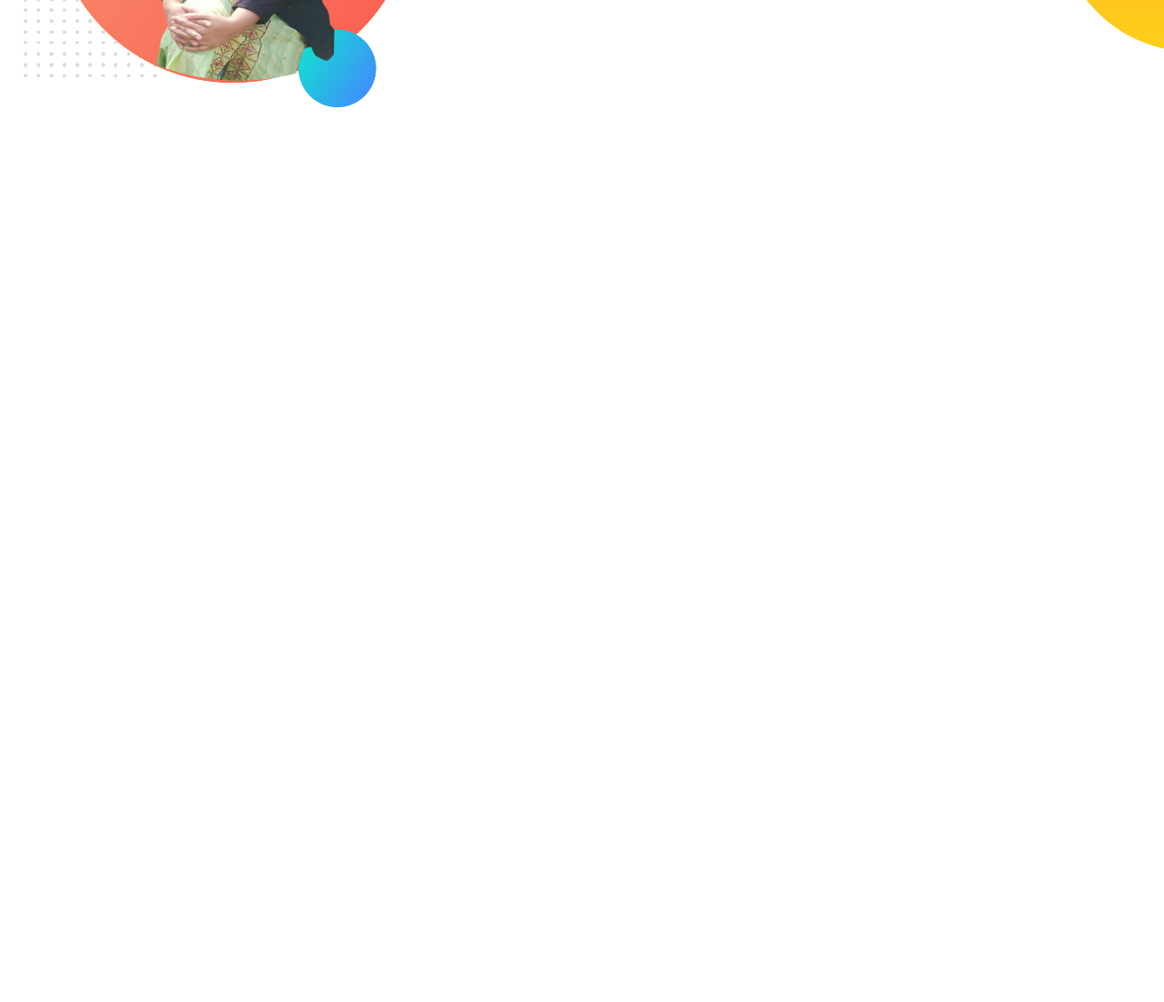
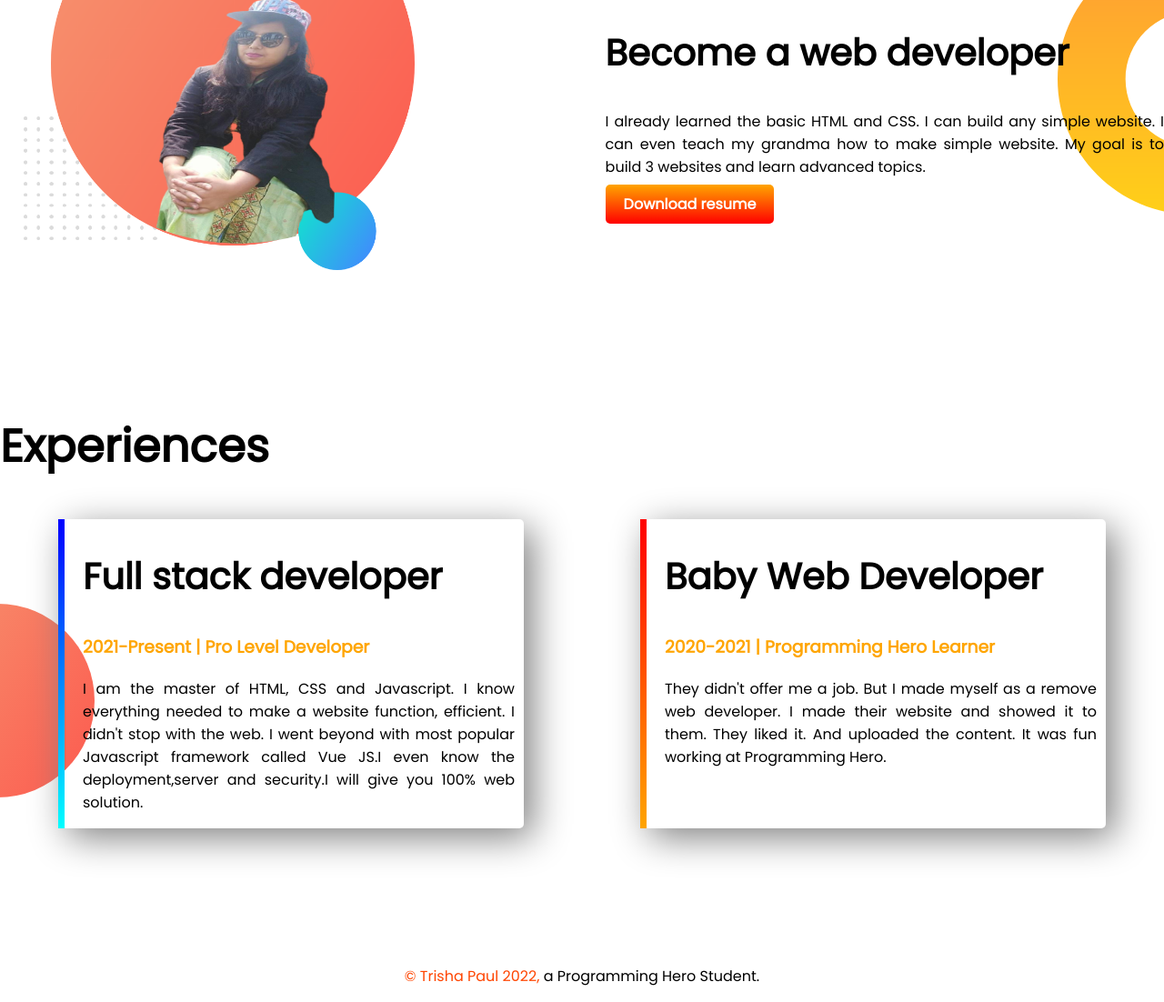
Before and after one commit to trishapaulcse/developer-portfolio, a plain HTML site: page index.html in a window 1280 px wide. Shown: the part 743-1845 px from the top of the page at 91% size. Before the commit the page ends 868 px from the top, so only its background shows below. Drawn offline with Linux system fonts and the light colour scheme.

Commit message:
footer-added

```diff
--- a/index.html
+++ b/index.html
@@ -10,10 +10,11 @@
     <link rel="preconnect" href="https://fonts.gstatic.com" crossorigin>
     <link href="https://fonts.googleapis.com/css2?family=Poppins&display=swap" rel="stylesheet">
     <link rel="stylesheet" href="style.css">
+    <link rel="shortcut icon" href="images/trisha4.jpg" type="image/x-icon">
 </head>
 
 <body>
-    <section class="top-banner">
+    <section class="top-banner flexible-container">
         <div class="half-width">
             <h1>Welcome To</h1>
             <h1><span class="orange-color">Trisha's</span> World!</h1>
@@ -29,7 +30,7 @@
         <div class="half-width"><img src="images/my-bg1.png" alt="">
         </div>
     </section>
-    <section class="dream-big">
+    <section class="dream-big flexible-container">
         <div class="half-width"><img src="images/my-bg1.png" alt=""></div>
         <div class="half-width">
             <h1>Dream Big</h1>
@@ -40,6 +41,29 @@
                 resume</a>
         </div>
     </section>
+    <section class="experience-area">
+        <h1>Experiences</h1>
+        <div class="flexible-container">
+            <div id="full-stack-experience" class="experience-item">
+                <h2>Full stack developer</h2>
+                <h3 class="color-added">2021-Present | Pro Level Developer</h3>
+                <p>I am the master of HTML, CSS and Javascript. I know everything needed to make a website function,
+                    efficient. I didn't stop with the web. I went beyond with most popular Javascript framework called
+                    Vue
+                    JS.I even know the deployment,server and security.I will give you 100% web solution.</p>
+            </div>
+            <div id="web-dev-experience" class="experience-item">
+                <h2>Baby Web Developer</h2>
+                <h3 class="color-added">2020-2021 | Programming Hero Learner</h3>
+                <p>They didn't offer me a job. But I made myself as a remove web developer. I made their website and
+                    showed
+                    it to them. They liked it. And uploaded the content. It was fun working at Programming Hero.</p>
+            </div>
+        </div>
+        <footer>
+            <p><span class="footer-color"> © Trisha Paul 2022,</span> a Programming Hero Student.</p>
+        </footer>
+    </section>
 </body>
 
 </html>
--- a/style.css
+++ b/style.css
@@ -3,13 +3,17 @@
     margin: 0;
 }
 h1{
+    font-size: 50px;
+}
+h2{
     font-size: 40px;
 }
 .orange-color{
     color: orange;
 }
-section{
+.flexible-container{
     display: flex;
+    margin-bottom: 150px;
 }
 .half-width{
     width: 50%;
@@ -42,3 +46,37 @@
     background-position: right;
 
 }
+.color-added{
+    color: orange;
+}
+.experience-item{
+    box-shadow: 10px 10px 40px gray;
+    margin-left: 5%;
+    margin-right: 5%;
+    width: 60%;
+    padding-left: 20px;
+    padding-right: 10px;
+    border-radius: 5px;
+}
+.experience-area{
+    background-image: url(images/exp-bg.png);
+    background-repeat: no-repeat;
+    background-position: left;
+}
+footer p{
+    text-align: center;
+}
+#full-stack-experience{
+    border-left: 7px solid;
+    border-image: linear-gradient(blue,cyan);
+    border-image-slice: 1;
+}
+#web-dev-experience
+{
+    border-left: 7px solid;
+    border-image: linear-gradient(red ,orange);
+    border-image-slice: 1;
+}
+.footer-color{
+    color: orangered;
+}
```
Also changed, not shown: images/trisha4.jpg (added).
